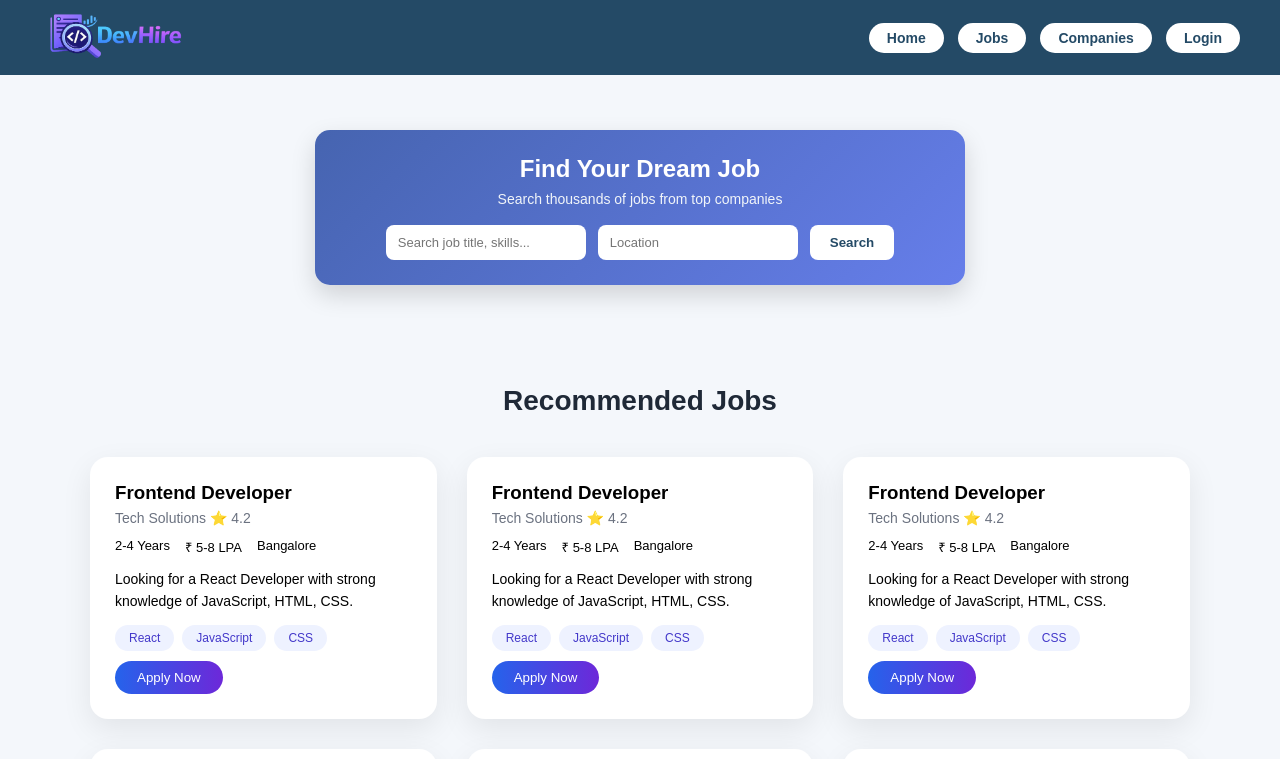
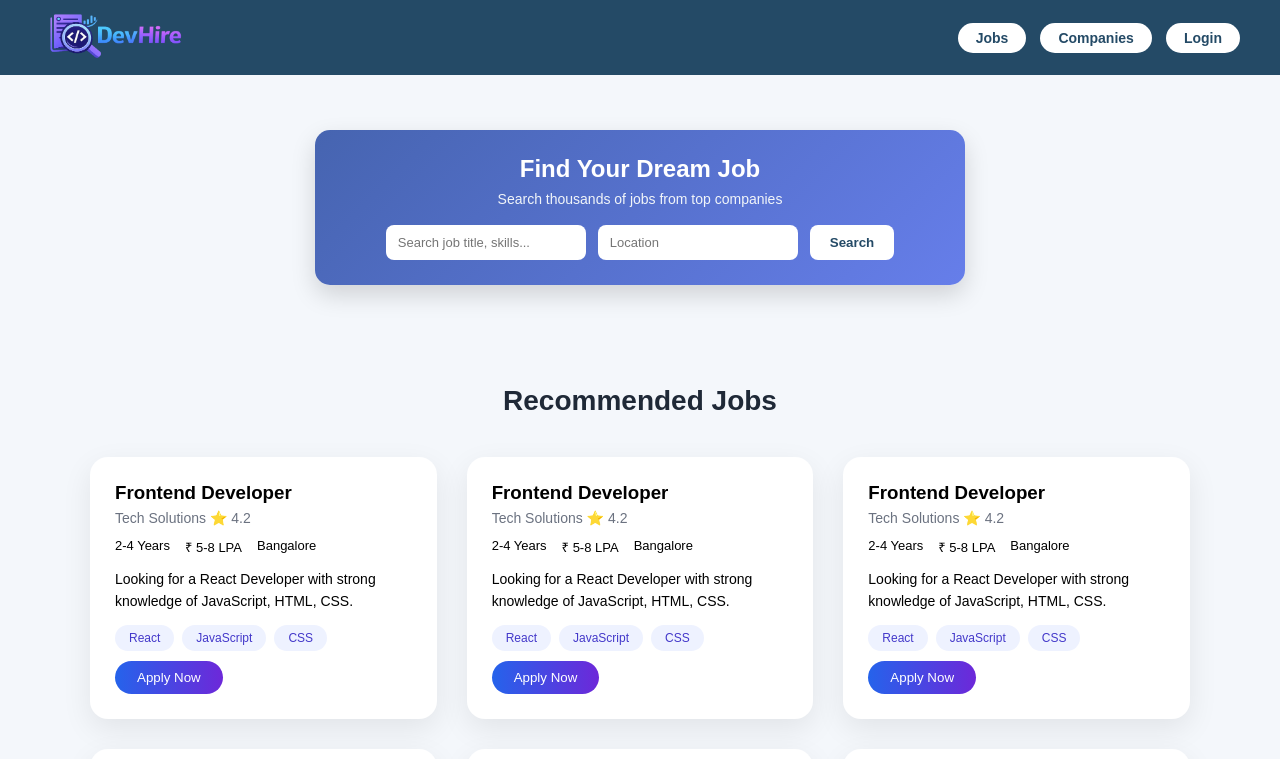
Before and after one commit to MuttannaSingadi/job-listing-portal, a React (Vite) app in the folder frontend/: page / in a window 1280 px wide. Shown: the top 759 px of the page. Built offline with nearby package versions, Linux system fonts and the light colour scheme.

Commit message:
Updated Home page

```diff
--- a/frontend/src/Home.jsx
+++ b/frontend/src/Home.jsx
@@ -31,7 +31,6 @@ export default function Home() {
         <div className="nav-right">
 
           <div className="nav-buttons">
-            <Link to="/"><button>Home</button></Link>
             <Link to="/jobs"><button>Jobs</button></Link>
             <Link to="/companies"><button>Companies</button></Link>
 
```
